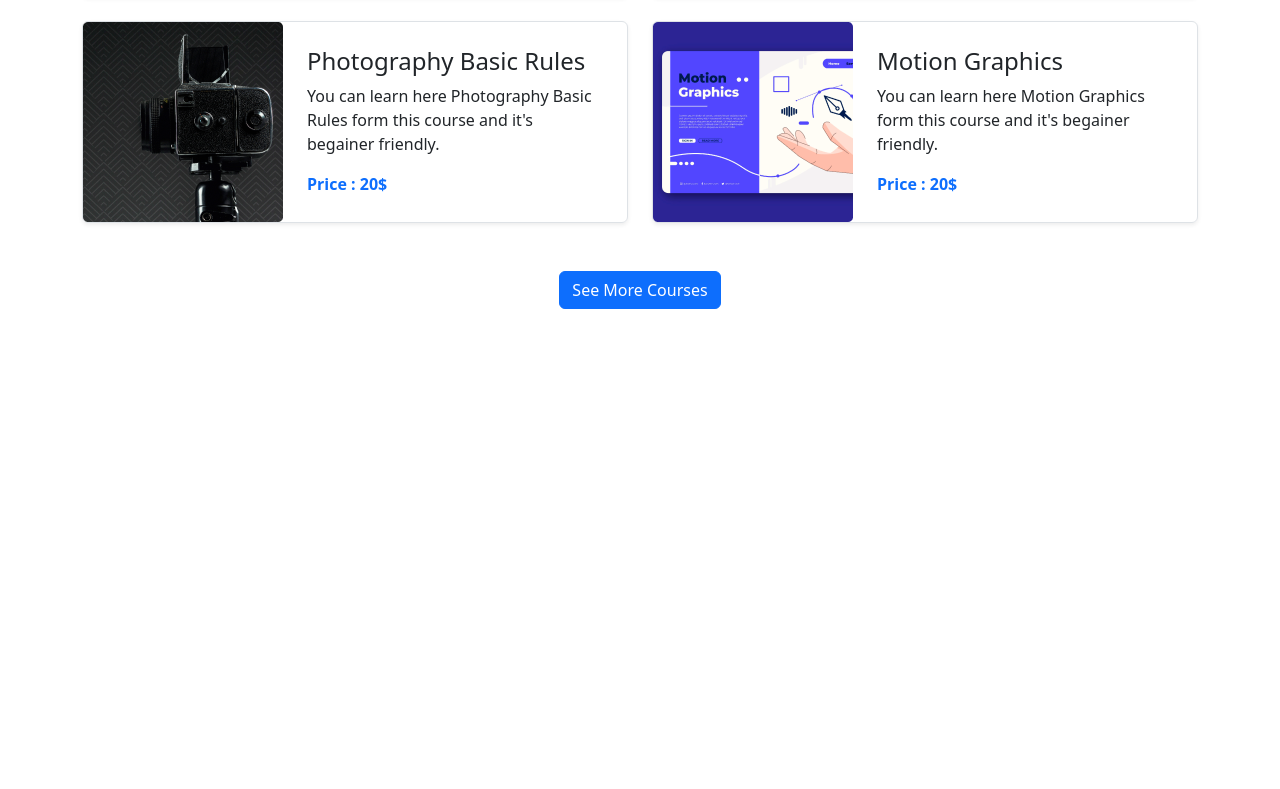
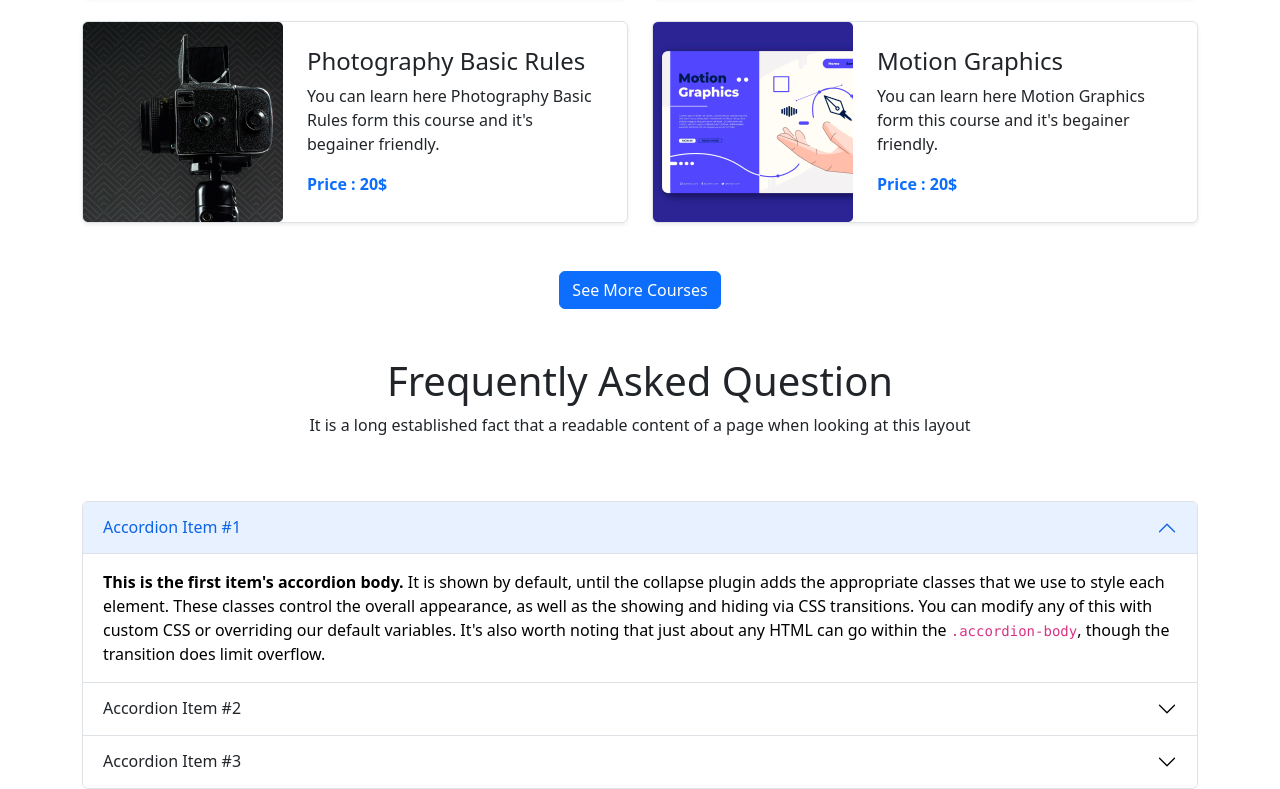
Before and after one commit to tasnimtusu7/edtech-website, a plain HTML site: page index.html in a window 1280 px wide. Shown: the part 1449-2238 px from the top of the page. Before the commit the page ends 1806 px from the top, so only its background shows below. Drawn offline with nearby package versions, Linux system fonts and the light colour scheme.

Commit message:
frequantly added

```diff
--- a/index.html
+++ b/index.html
@@ -158,6 +158,54 @@
         <button type="button" class="btn btn-primary">See More Courses</button>
     </div>
     <!--courses end-->
+    <!--registration now start-->
+
+    <!--registration now start-->
+
+    <!--frequently start-->
+    <div class="mt-5 mb-5 d-flex flex-column justify-content-center align-items-center">
+        <h1>Frequently Asked Question</h1>
+        <p>It is a long established fact that a readable content of a page when looking at this layout</p>
+    </div>
+    <div class="accordion" id="accordionPanelsStayOpenExample">
+        <div class="accordion-item">
+          <h2 class="accordion-header" id="panelsStayOpen-headingOne">
+            <button class="accordion-button" type="button" data-bs-toggle="collapse" data-bs-target="#panelsStayOpen-collapseOne" aria-expanded="true" aria-controls="panelsStayOpen-collapseOne">
+              Accordion Item #1
+            </button>
+          </h2>
+          <div id="panelsStayOpen-collapseOne" class="accordion-collapse collapse show" aria-labelledby="panelsStayOpen-headingOne">
+            <div class="accordion-body">
+              <strong>This is the first item's accordion body.</strong> It is shown by default, until the collapse plugin adds the appropriate classes that we use to style each element. These classes control the overall appearance, as well as the showing and hiding via CSS transitions. You can modify any of this with custom CSS or overriding our default variables. It's also worth noting that just about any HTML can go within the <code>.accordion-body</code>, though the transition does limit overflow.
+            </div>
+          </div>
+        </div>
+        <div class="accordion-item">
+          <h2 class="accordion-header" id="panelsStayOpen-headingTwo">
+            <button class="accordion-button collapsed" type="button" data-bs-toggle="collapse" data-bs-target="#panelsStayOpen-collapseTwo" aria-expanded="false" aria-controls="panelsStayOpen-collapseTwo">
+              Accordion Item #2
+            </button>
+          </h2>
+          <div id="panelsStayOpen-collapseTwo" class="accordion-collapse collapse" aria-labelledby="panelsStayOpen-headingTwo">
+            <div class="accordion-body">
+              <strong>This is the second item's accordion body.</strong> It is hidden by default, until the collapse plugin adds the appropriate classes that we use to style each element. These classes control the overall appearance, as well as the showing and hiding via CSS transitions. You can modify any of this with custom CSS or overriding our default variables. It's also worth noting that just about any HTML can go within the <code>.accordion-body</code>, though the transition does limit overflow.
+            </div>
+          </div>
+        </div>
+        <div class="accordion-item">
+          <h2 class="accordion-header" id="panelsStayOpen-headingThree">
+            <button class="accordion-button collapsed" type="button" data-bs-toggle="collapse" data-bs-target="#panelsStayOpen-collapseThree" aria-expanded="false" aria-controls="panelsStayOpen-collapseThree">
+              Accordion Item #3
+            </button>
+          </h2>
+          <div id="panelsStayOpen-collapseThree" class="accordion-collapse collapse" aria-labelledby="panelsStayOpen-headingThree">
+            <div class="accordion-body">
+              <strong>This is the third item's accordion body.</strong> It is hidden by default, until the collapse plugin adds the appropriate classes that we use to style each element. These classes control the overall appearance, as well as the showing and hiding via CSS transitions. You can modify any of this with custom CSS or overriding our default variables. It's also worth noting that just about any HTML can go within the <code>.accordion-body</code>, though the transition does limit overflow.
+            </div>
+          </div>
+        </div>
+      </div>
+    <!--frequently end-->
   </main>
 
     <!--link js-->
```
